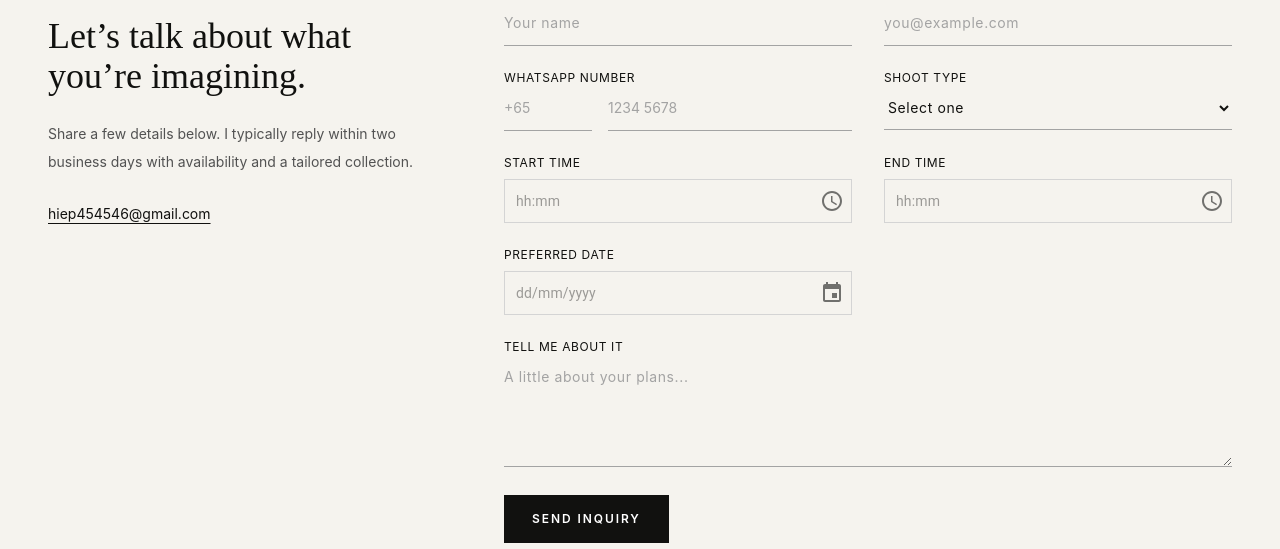
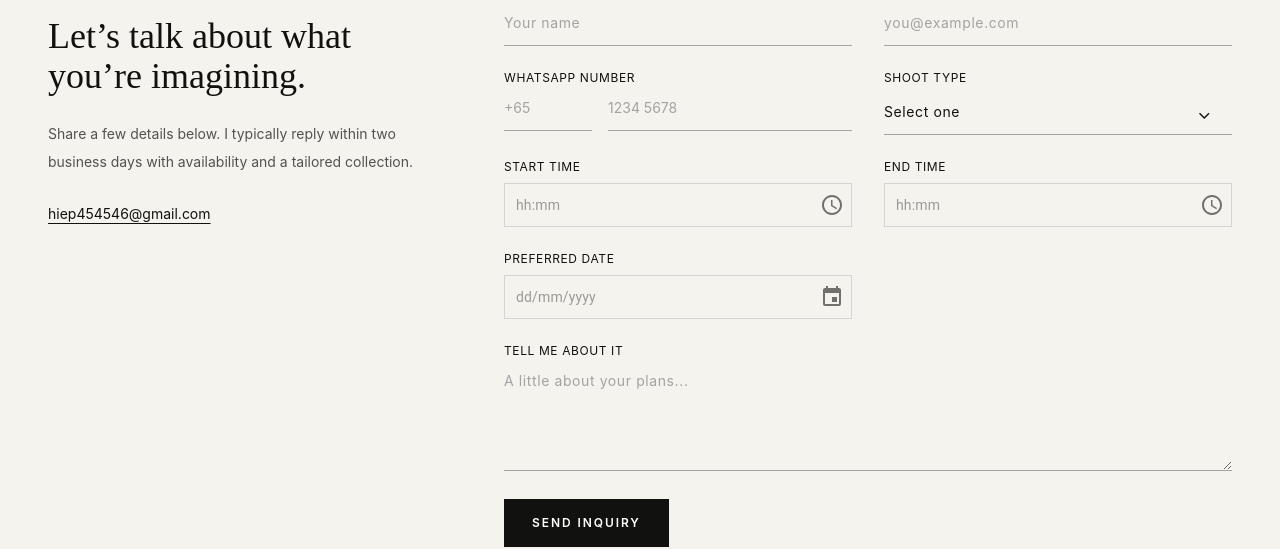
Before and after one commit to nguyen-tuan-hiep/photography-portfolio, a Next.js app: page /book in a window 1280 px wide. Shown: the part 522-1071 px from the top of the page. Built offline with nearby package versions, Linux system fonts and the light colour scheme.

Commit message:
input shoot type

```diff
--- a/components/booking-form.tsx
+++ b/components/booking-form.tsx
@@ -21,11 +21,14 @@ export function BookingForm({ defaultType = "" }: { defaultType?: string }) {
 	}
 
 	return (
-    <form action={action} className="grid gap-x-8 gap-y-6 sm:grid-cols-2">
-      <label className="text-xs uppercase tracking-wider">
+		<form
+			action={action}
+			className="grid w-full min-w-0 max-w-full gap-x-8 gap-y-6 sm:grid-cols-2"
+		>
+			<label className="block min-w-0 text-xs uppercase tracking-wider">
 				Name *
 				<input
-          className="field"
+					className="field w-full max-w-full min-w-0"
 					name="name"
 					required
 					minLength={2}
@@ -33,10 +36,10 @@ export function BookingForm({ defaultType = "" }: { defaultType?: string }) {
 				/>
 			</label>
 
-      <label className="text-xs uppercase tracking-wider">
+			<label className="block min-w-0 text-xs uppercase tracking-wider">
 				Email *
 				<input
-          className="field"
+					className="field w-full max-w-full min-w-0"
 					name="email"
 					type="email"
 					required
@@ -44,16 +47,16 @@ export function BookingForm({ defaultType = "" }: { defaultType?: string }) {
 				/>
 			</label>
 
-      <fieldset>
+			<fieldset className="min-w-0">
 				<legend className="text-xs uppercase tracking-wider">
 					WhatsApp number
 				</legend>
 
-        <div className="grid grid-cols-[88px_1fr] gap-4">
-          <label>
+				<div className="grid min-w-0 grid-cols-[88px_minmax(0,1fr)] gap-4">
+					<label className="min-w-0">
 						<span className="sr-only">Country code</span>
 						<input
-              className="field"
+							className="field w-full max-w-full min-w-0"
 							name="whatsapp_country_code"
 							type="tel"
 							inputMode="tel"
@@ -64,10 +67,10 @@ export function BookingForm({ defaultType = "" }: { defaultType?: string }) {
 						/>
 					</label>
 
-          <label>
+					<label className="min-w-0">
 						<span className="sr-only">Phone number</span>
 						<input
-              className="field"
+							className="field w-full max-w-full min-w-0"
 							name="whatsapp_number"
 							type="tel"
 							inputMode="tel"
@@ -80,9 +83,15 @@ export function BookingForm({ defaultType = "" }: { defaultType?: string }) {
 				</div>
 			</fieldset>
 
-      <label className="text-xs uppercase tracking-wider">
-        Shoot type
-        <select className="field" name="shoot_type" defaultValue={defaultType}>
+			<label className="block min-w-0 text-xs uppercase tracking-wider">
+				<span>Shoot type</span>
+
+				<div className="relative mt-1 min-w-0">
+					<select
+						className="field w-full max-w-full min-w-0 appearance-none pr-12"
+						name="shoot_type"
+						defaultValue={defaultType}
+					>
 						<option value="">Select one</option>
 						{[
 							"Wedding",
@@ -92,23 +101,40 @@ export function BookingForm({ defaultType = "" }: { defaultType?: string }) {
 							"Event",
 							"Other",
 						].map((x) => (
-            <option key={x} value={x}>
+							<option
+								key={x}
+								value={x}
+							>
 								{x}
 							</option>
 						))}
 					</select>
+
+					<span className="pointer-events-none absolute right-5 top-1/2 -translate-y-1/2 text-lg">
+						⌄
+					</span>
+				</div>
 			</label>
 
-      <TimePickerField name="start_time" label="Start time" />
+			<TimePickerField
+				name="start_time"
+				label="Start time"
+			/>
 
-      <TimePickerField name="end_time" label="End time" />
+			<TimePickerField
+				name="end_time"
+				label="End time"
+			/>
 
-      <DatePickerField name="preferred_date" label="Preferred date" />
+			<DatePickerField
+				name="preferred_date"
+				label="Preferred date"
+			/>
 
-      <label className="text-xs uppercase tracking-wider sm:col-span-2">
+			<label className="block min-w-0 text-xs uppercase tracking-wider sm:col-span-2">
 				Tell me about it
 				<textarea
-          className="field min-h-28 resize-y"
+					className="field min-h-28 w-full max-w-full min-w-0 resize-y"
 					name="message"
 					placeholder="A little about your plans..."
 				/>
```
Lines whose indentation alone changed are shown as unchanged.
